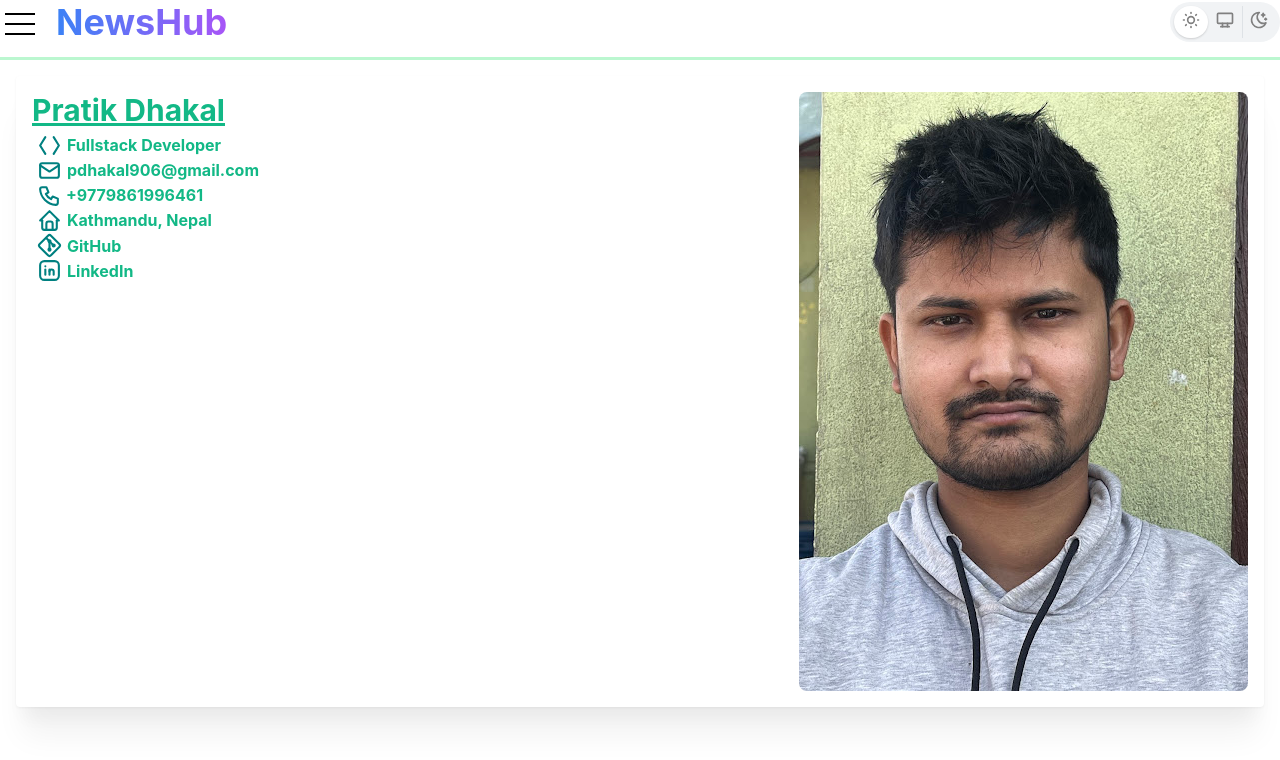
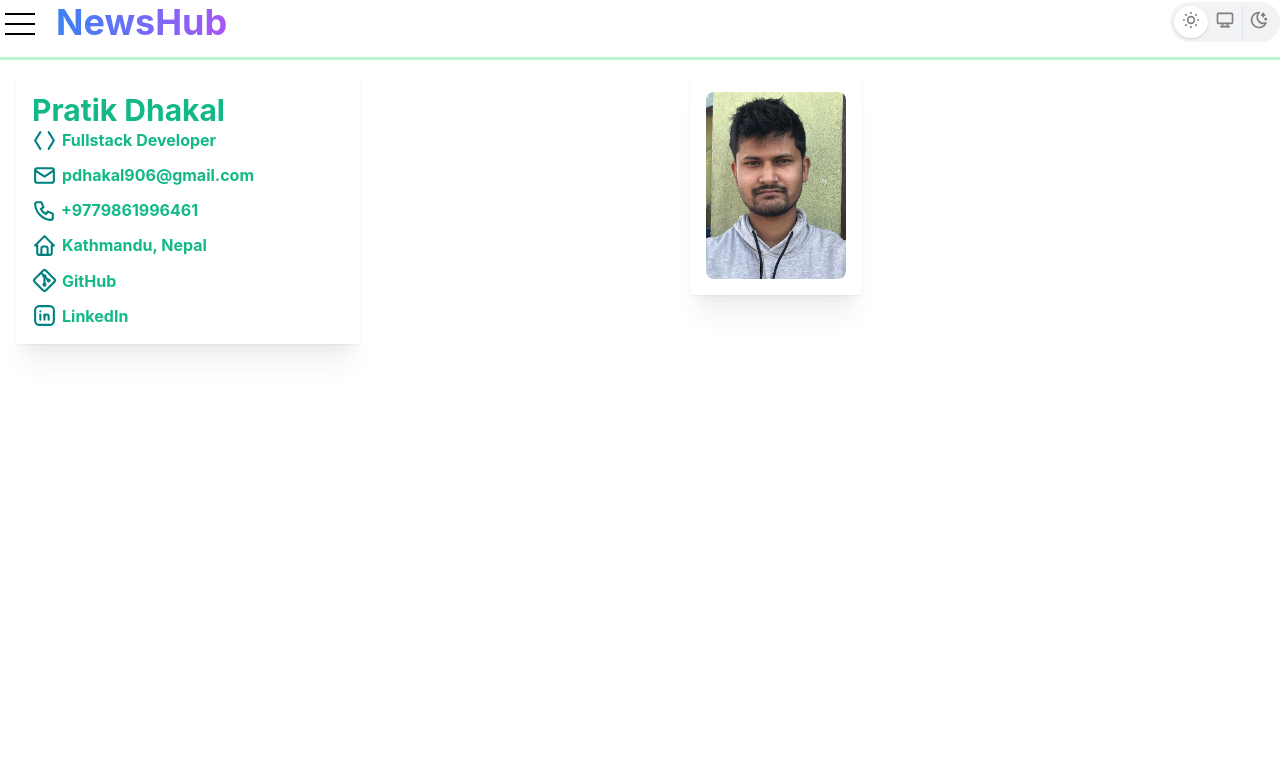
Before and after one commit to pdhakal906/news-aggregator-fe-next, a Next.js app: page /about in a window 1280 px wide. Shown: the top 760 px of the page. Built offline with nearby package versions, Linux system fonts and the light colour scheme.

Commit message:
about page ui improvements

```diff
--- a/src/app/about/page.tsx
+++ b/src/app/about/page.tsx
@@ -1,5 +1,5 @@
 
-import { Box, Card, Group, Paper, Text, } from '@mantine/core'
+import { Box, Card, Group, Paper, SimpleGrid, Stack, Text, } from '@mantine/core'
 import { Image as MantineImage, } from '@mantine/core'
 import { IconBracketsAngle, IconBrandGit, IconBrandLinkedin, IconHome, IconMail, IconPhone } from '@tabler/icons-react'
 import Image from 'next/image'
@@ -8,33 +8,95 @@ import React from 'react'
 
 
 const AboutPage = () => {
+  // return (
+  //   <>
+  //     <Paper
+  //     >
+  //       <Box component='section'>
+  //         <Box
+  //           component='figure'
+  //           style={{ float: 'right', marginLeft: '1rem' }}
+  //         >
+  //           <Card shadow='sm'>
+  //             <MantineImage
+  //               width={100}
+  //               height={150}
+  //               component={Image}
+  //               radius="md"
+  //               alt="Featured"
+  //               src="/profile.jpg"
+  //             >
+  //             </MantineImage>
+  //           </Card>
+
+  //         </Box>
+
+  //         <Box w={"25%"}>
+  //           <Stack>
+  //             <Card shadow='sm'>
+  //               <Text component='h1' className='text-3xl font-bold' c={'teal'} >Pratik Dhakal</Text>
+
+  //               <Box>
+  //                 <Stack gap={10}>
+  //                   <Group gap={5} align='center'>
+  //                     <IconBracketsAngle size={25} color={"teal"} stroke={2} />
+  //                     <Text fz={"md"} fw={"bold"} c={"teal"}>Fullstack Developer</Text>
+  //                   </Group>
+  //                   <Group gap={5} align='center'>
+  //                     <IconMail color={"teal"} size={25} stroke={2} />
+  //                     <Text fz={"md"} fw={"bold"} c={"teal"} >pdhakal906@gmail.com</Text>
+  //                   </Group>
+  //                   <Group gap={4} align='center'>
+  //                     <IconPhone size={25} color={"teal"} stroke={2} />
+  //                     <Text fz={"md"} fw={"bold"} c={"teal"}>+9779861996461</Text>
+  //                   </Group>
+  //                   <Group gap={5} align='center'>
+  //                     <IconHome size={25} stroke={2} color={"teal"} ></IconHome>
+  //                     <Text fz={"md"} fw={"bold"} c={"teal"}>Kathmandu, Nepal</Text>
+  //                   </Group>
+  //                   <Group gap={5} align='center'>
+  //                     <IconBrandGit size={25} stroke={2} color={"teal"} />
+  //                     <Link href="https://github.com/pdhakal906" className='text-[#12b886] font-bold' target='_blank'>GitHub</Link>
+  //                   </Group>
+  //                   <Group gap={5} align='center'>
+  //                     <IconBrandLinkedin size={25} stroke={2} color={"teal"} />
+  //                     <Link
+  //                       href="https://www.linkedin.com/in/pratikdhakal906"
+  //                       className='text-[#12b886] font-bold'
+  //                       target='_blank'>LinkedIn</Link>
+  //                   </Group>
+  //                 </Stack>
+
+  //               </Box>
+  //             </Card>
+  //           </Stack>
+
+  //         </Box>
+  //       </Box>
+  //     </Paper >
+
+  //   </>
+  // )
   return (
     <>
       <Paper
       >
-        <Card
-          shadow='xl'
+        <SimpleGrid
+          cols={{ base: 1, sm: 1, md: 1, lg: 2 }}
+          spacing={{ base: 10, sm: 10, md: 10, lg: 100 }}
+
+
+
         >
-          <Box component='section'>
           <Box
-              component='figure'
-              style={{ float: 'right', marginLeft: '1rem' }}
+            w={{ sm: '100%', md: '100%', lg: '60%' }}
           >
-              <MantineImage
-                width={250}
-                height={200}
-                component={Image}
-                radius="md"
-                alt="Featured"
-                src="/profile.jpg"
-              >
-              </MantineImage>
+            <Stack>
+              <Card shadow='lg'>
+                <Text component='h1' className='text-3xl font-bold' c={'teal'} >Pratik Dhakal</Text>
 
-            </Box>
-
-            <Text component='h1' td={"underline"} className='text-3xl font-bold' c={'teal'} >Pratik Dhakal</Text>
-
-            <Box p={"5"}>
+                <Box>
+                  <Stack gap={10}>
                     <Group gap={5} align='center'>
                       <IconBracketsAngle size={25} color={"teal"} stroke={2} />
                       <Text fz={"md"} fw={"bold"} c={"teal"}>Fullstack Developer</Text>
@@ -53,19 +115,45 @@ const AboutPage = () => {
                     </Group>
                     <Group gap={5} align='center'>
                       <IconBrandGit size={25} stroke={2} color={"teal"} />
-
                       <Link href="https://github.com/pdhakal906" className='text-[#12b886] font-bold' target='_blank'>GitHub</Link>
                     </Group>
                     <Group gap={5} align='center'>
                       <IconBrandLinkedin size={25} stroke={2} color={"teal"} />
+                      <Link
+                        href="https://www.linkedin.com/in/pratikdhakal906"
+                        className='text-[#12b886] font-bold'
+                        target='_blank'>LinkedIn</Link>
+                    </Group>
+                  </Stack>
 
-                <Link href="https://www.linkedin.com/in/pratikdhakal906
-
-" className='text-[#12b886] font-bold' target='_blank'>LinkedIn</Link>
-              </Group>
-            </Box>
                 </Box>
               </Card>
+            </Stack>
+
+          </Box>
+
+          <Box
+            w={{ sm: '100%', md: '100%', lg: '30%' }}
+            component='section'>
+            {/* <Box
+              component='figure'
+              style={{ float: 'right', marginLeft: '1rem' }}
+            > */}
+            <Card shadow='lg'>
+              <MantineImage
+                w={150}
+
+                // component={Image}
+                radius="md"
+                alt="Featured"
+                src="/profile.jpg"
+              >
+              </MantineImage>
+            </Card>
+
+          </Box>
+          {/* </Box> */}
+        </SimpleGrid>
       </Paper >
 
     </>
--- a/src/app/appLayout.tsx
+++ b/src/app/appLayout.tsx
@@ -20,7 +20,7 @@ const AppLayout = (props: AppLayoutPropsType) => {
         // layout='alt'
         header={{ height: 60 }}
         navbar={{
-          width: 300,
+          width: 100,
           breakpoint: 'sm',
           collapsed: { mobile: !opened, desktop: !opened }
         }}
--- a/src/components/Sidebar.tsx
+++ b/src/components/Sidebar.tsx
@@ -3,9 +3,12 @@ import Link from 'next/link'
 import React from 'react'
 
 const Sidebar = () => {
+  const handleSidebarClick = () => {
+    console.log("sidebar clicked")
+  }
   return (
     <>
-      <Stack gap={10} >
+      <Stack onClick={handleSidebarClick} gap={10} >
         <Link className='text-[18px] text-[#12b886] rounded-xl hover:bg-teal-200 hover:text-gray-600 hover:font-bold p-2  ' href="/" >Home</Link>
         <Link className='text-[18px] text-[#12b886] rounded-xl hover:bg-teal-200 hover:text-gray-600 hover:font-bold p-2' href="/about" >About</Link>
       </Stack>
```
Lines whose indentation alone changed are shown as unchanged.
